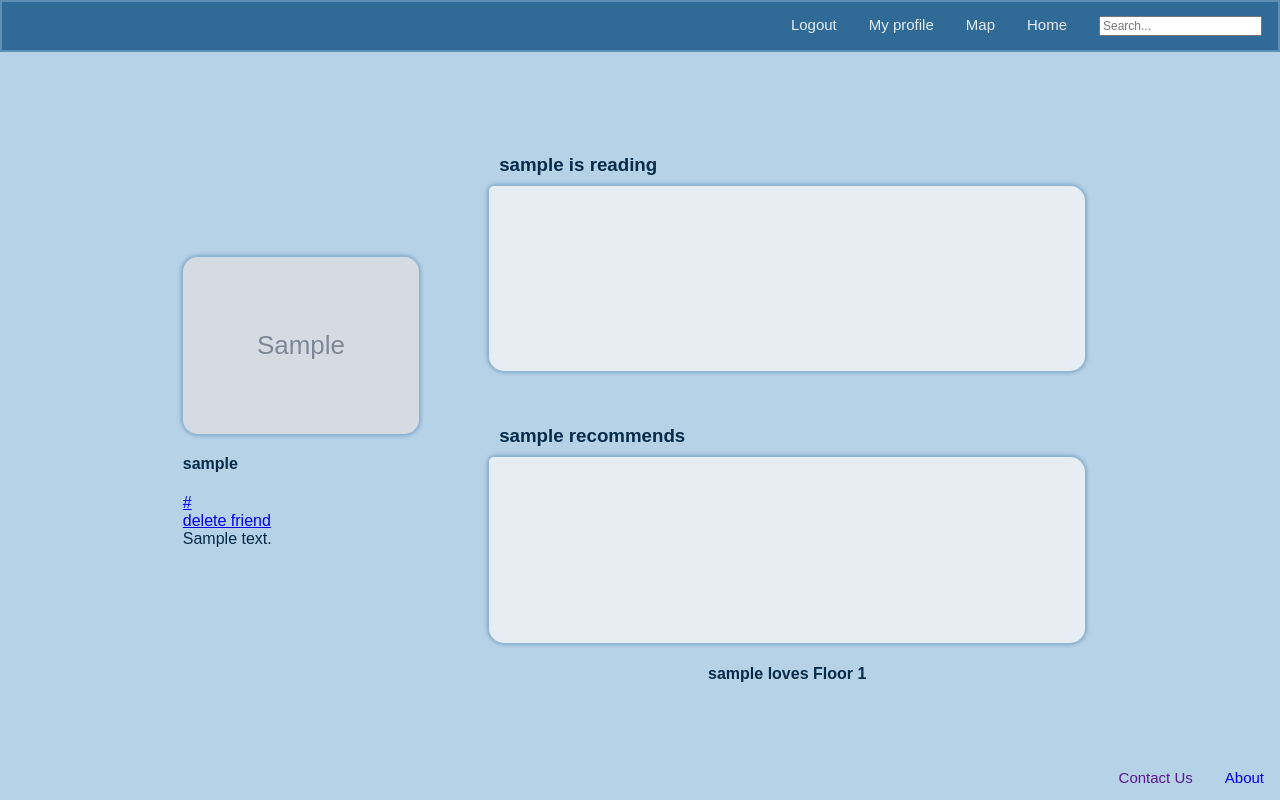
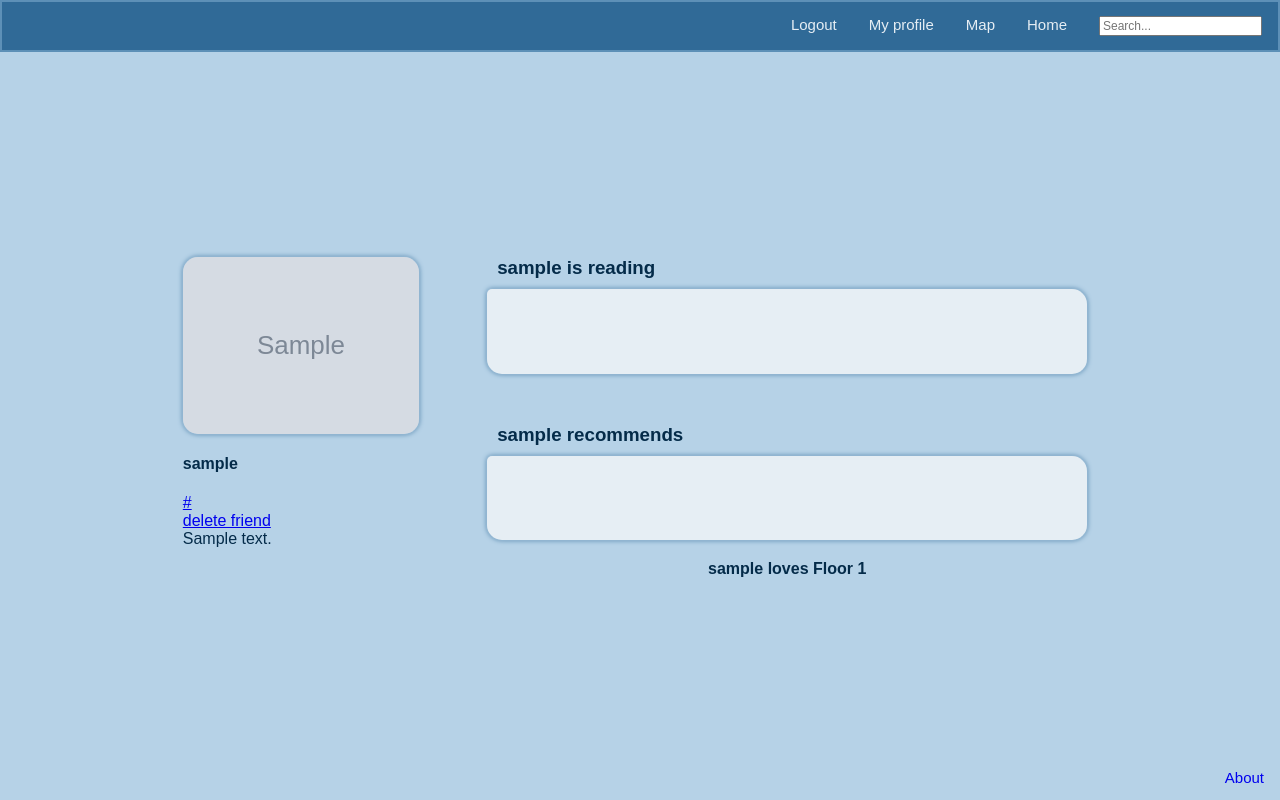
Before and after one commit to lab9teamA/library-navigator, a Django app: a page that uses templates/libnav/base.html in a window 1280 px wide. Run offline with Django 3.2, Linux system fonts and the light colour scheme; tables that the repository leaves empty hold one stand-in row (values such as "Sample post"); grey boxes marked "Sample" are stand-in pictures.

Commit message:
removed contact us

```diff
--- a/static/css/base.css
+++ b/static/css/base.css
@@ -81,7 +81,7 @@
 
 .wrapper #navbar a:hover {
     background-color: var(--lightest-blue);
-    color: var(--midnight)
+    color: var(--midnight);
 }
 
 
@@ -162,6 +162,7 @@
 #scrollBar {
     width: 5%;
     height: 100%;
+    text-align: center;
 
 }
 
@@ -593,14 +594,12 @@
 }
 
 #bodyBlock #viewProfile #pageWrapper {
-    height: 80%;
+    height: 50%;
     display: flex;
     flex-direction: row;
     width: 100%;
     align-items: center;
     justify-content: center;
-
-
 }
 
 #bodyBlock #viewProfile #pageWrapper #bProfile {
@@ -644,7 +643,6 @@
     height: 50%;
     margin:10px;
     padding: 10px;
-    border: 2px solid var(--light-blue);
 }
 
 #bodyBlock #viewProfile #pageWrapper #infoBlock .box h3 {
--- a/templates/libnav/base.html
+++ b/templates/libnav/base.html
@@ -45,7 +45,6 @@
         <div class="footer">
             <ul>
                 <li><a href="{% url 'libnav:about' %}">About</a></li>
-                <li><a href="">Contact Us</a></li>
             </ul>
         </div>
     </div>
```
